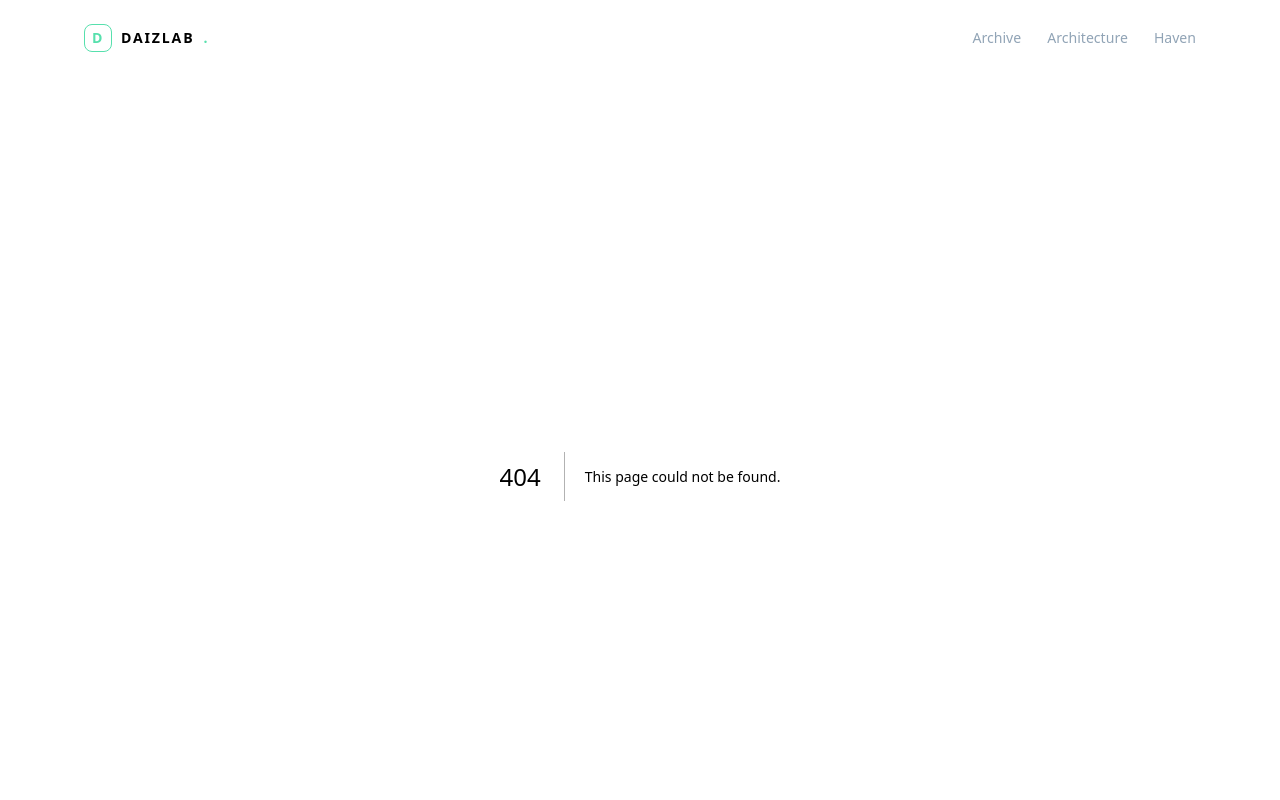
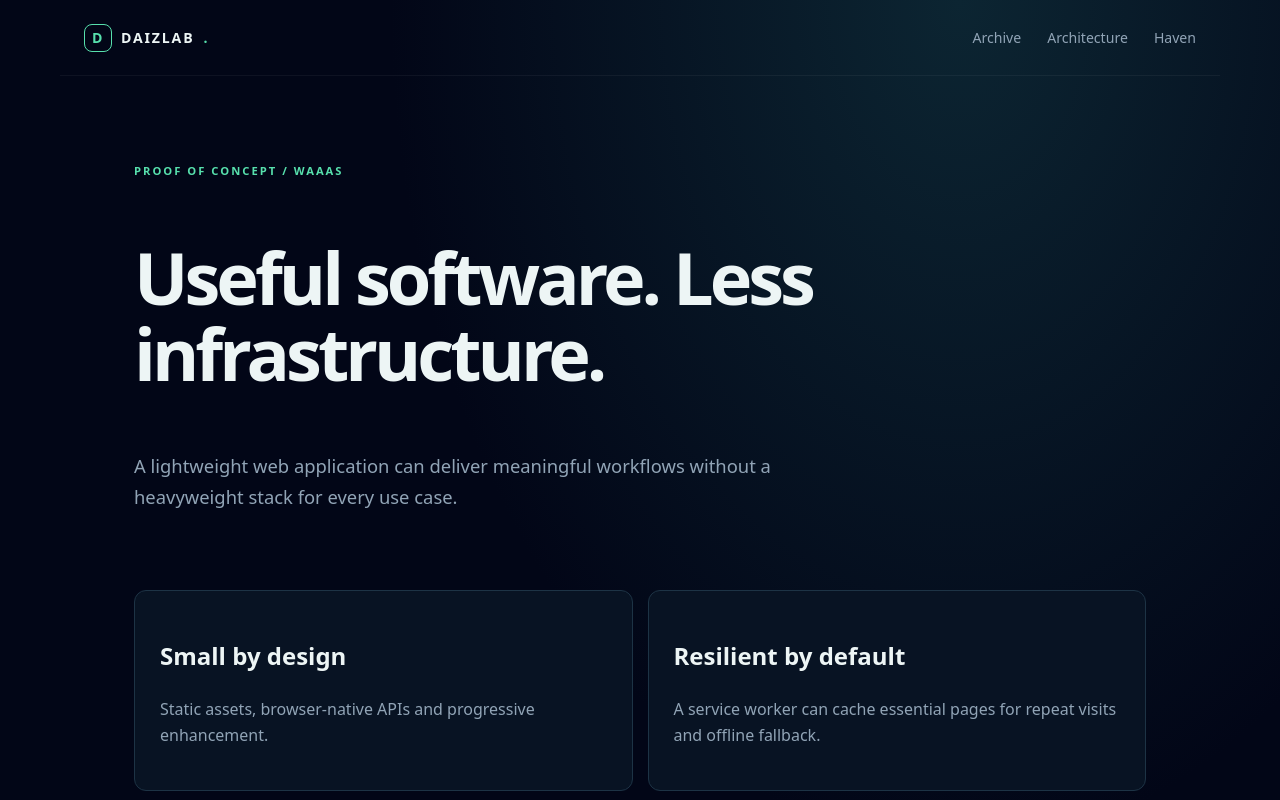
Before and after one commit to Damiedaiz/daizlab-site, a Next.js app: page /waaas in a window 1280 px wide. Before the commit this address had no page. Shown: the top 800 px of the page. Built offline with nearby package versions, Linux system fonts and the light colour scheme.

Commit message:
Complete DaizLab Next.js App Router migration

```diff
--- /dev/null
+++ b/app/waaas/page.tsx
@@ -0,0 +1,4 @@
+import type { Metadata } from "next";
+export const metadata: Metadata = { title: "WAAAS — Web Accessible Application Systems" };
+const cards=[["Small by design","Static assets, browser-native APIs and progressive enhancement."],["Resilient by default","A service worker can cache essential pages for repeat visits and offline fallback."],["Privacy-aware","Local-first interactions keep personal activity on the device unless a user chooses otherwise."],["Honest proof","A proof of concept is not a claim of production scale, security certification or independent audit."]];
+export default function Waaas(){return <main className="wrap"><section className="page-hero"><p className="eyebrow">PROOF OF CONCEPT / WAAAS</p><h1>Useful software. Less infrastructure.</h1><p className="lead">A lightweight web application can deliver meaningful workflows without a heavyweight stack for every use case.</p></section><div className="grid-2">{cards.map(([t,d])=><article className="content-card" key={t}><h2>{t}</h2><p className="muted">{d}</p></article>)}</div><section className="section"><h2>Does WAAAS require a backend?</h2><p className="muted">Not for every workflow. Static content and local-only tools can run without one. Authentication, shared data and payments need trusted services.</p></section></main>}
```
